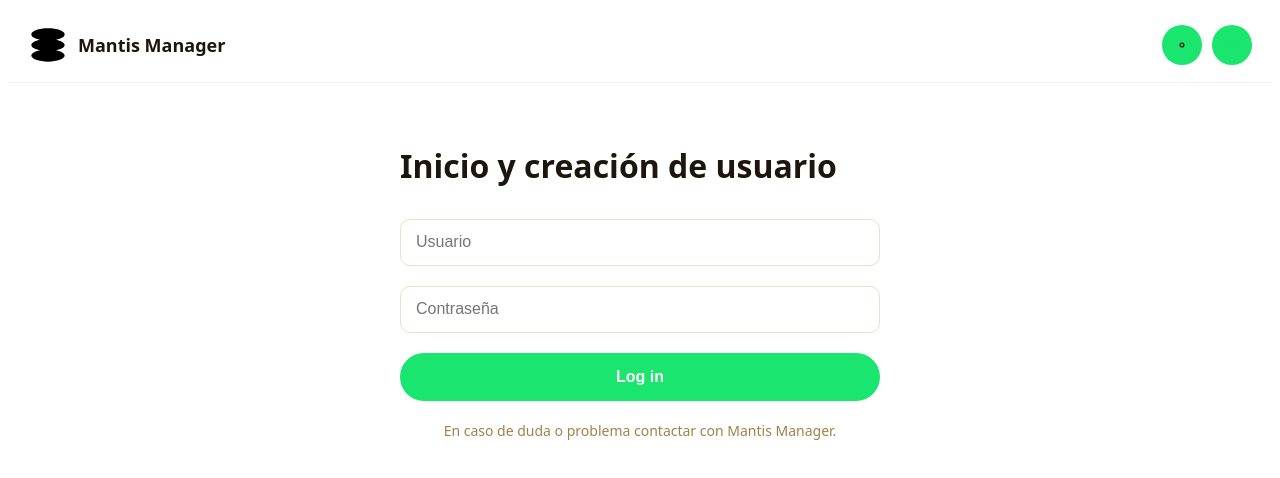
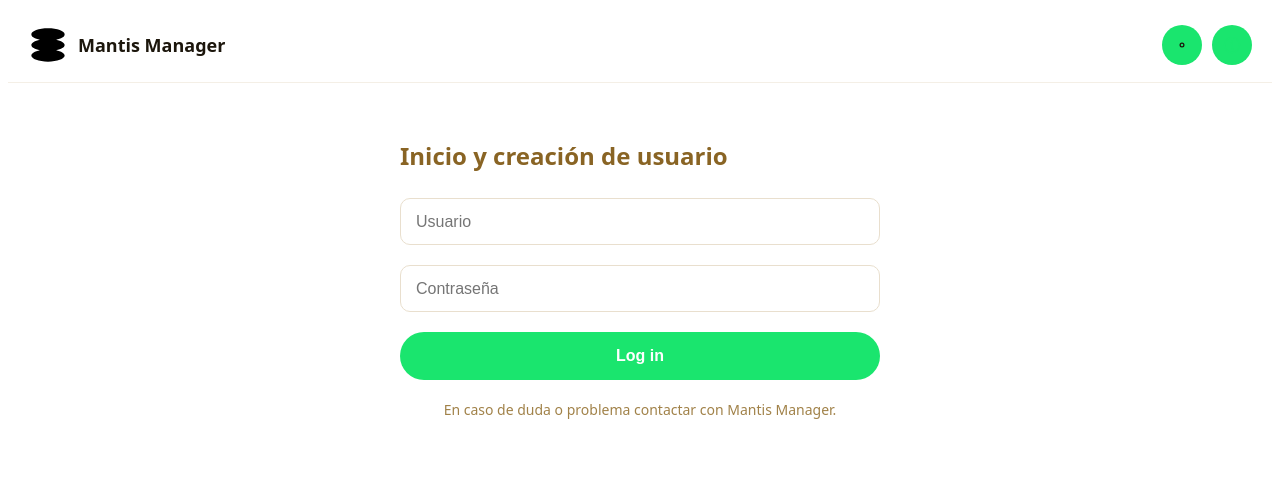
Before and after one commit to jmartinezgr/Mantis-Manager, a React (Vite) app in the folder client/Electron-interface/src/renderer/: page / in a window 1280 px wide. Shown: the top 478 px of the page. Built offline with nearby package versions, Linux system fonts and the light colour scheme.

Commit message:
eat(login): Añadir estados y lógica al componente de login
- Implementada la gestión de estados para los campos de usuario y contraseña
- Añadida lógica para la validación del formulario y manejo de errores
- Configurada la funcionalidad para el envío de datos del formulario

```diff
--- a/client/Electron-interface/src/renderer/src/components/login/login.css
+++ b/client/Electron-interface/src/renderer/src/components/login/login.css
@@ -54,8 +54,8 @@
   }
 
   .login-form__title {
-    color: #1C160C;
-    font-size: 32px;
+    color: hsl(38, 58%, 34%);
+    font-size: 24px;
     font-weight: bold;
     padding-bottom: 10px;
   }
--- a/client/Electron-interface/src/renderer/src/components/login/login.jsx
+++ b/client/Electron-interface/src/renderer/src/components/login/login.jsx
@@ -1,14 +1,29 @@
+// src/components/Login.jsx
+
 import React from 'react';
 import Header from './header';
 import LoginForm from './loginForm';
-import './login.css'; // Asegúrate de importar el archivo CSS aquí
+import './login.css';
+import { login } from '../../../../service/auhtService';
 
 const Login = () => {
+  // Función para manejar el proceso de login simulado
+  const handleLogin = async (username, password) => {
+    try {
+      const data = await login(username, password); // Llama a la función simulada
+      alert(data.message); // Muestra un mensaje de éxito
+      console.log('Datos recibidos:', data);
+      // Aquí podrías simular acciones como redirigir al usuario
+    } catch (error) {
+      alert(error.message); // Muestra un mensaje de error simulado
+    }
+  };
+
   return (
     <div className="login-container">
       <Header />
       <div className="login-content">
-        <LoginForm />
+        <LoginForm onLogin={handleLogin} />
       </div>
     </div>
   );
--- a/client/Electron-interface/src/renderer/src/components/login/loginForm.jsx
+++ b/client/Electron-interface/src/renderer/src/components/login/loginForm.jsx
@@ -1,16 +1,30 @@
-import React from 'react';
-import './login.css'; // Asegúrate de importar el archivo CSS
+// src/components/LoginForm.jsx
 
-const LoginForm = () => {
+import React, { useState } from 'react';
+import './login.css';
+
+const LoginForm = ({ onLogin }) => {
+  const [username, setUsername] = useState('');
+  const [password, setPassword] = useState('');
+
+  const handleSubmit = (event) => {
+    event.preventDefault();
+    if (username.trim() && password.trim()) {
+      onLogin(username, password); // Llama a la función de login simulada pasada como prop
+    } else {
+      alert('Por favor, ingresa usuario y contraseña.');
+    }
+  };
+
   return (
-    <div className="login-form">
-      <h1 className="login-form__title">
-        Inicio y creación de usuario
-      </h1>
+    <form className="login-form" onSubmit={handleSubmit}>
+      <h1 className="login-form__title">Inicio y creación de usuario</h1>
       <div className="login-form__input-group">
         <label className="login-form__label">
           <input
             placeholder="Usuario"
+            value={username}
+            onChange={(e) => setUsername(e.target.value)}
             className="login-form__input login-form__input--username"
           />
         </label>
@@ -20,17 +34,19 @@ const LoginForm = () => {
           <input
             placeholder="Contraseña"
             type="password"
+            value={password}
+            onChange={(e) => setPassword(e.target.value)}
             className="login-form__input login-form__input--password"
           />
         </label>
       </div>
-      <button className="login-form__button">
+      <button type="submit" className="login-form__button">
         Log in
       </button>
       <p className="login-form__footer">
         En caso de duda o problema contactar con Mantis Manager.
       </p>
-    </div>
+    </form>
   );
 };
 
--- /dev/null
+++ b/client/Electron-interface/src/service/auhtService.js
@@ -0,0 +1,15 @@
+// src/services/authService.js
+
+// Simular el proceso de autenticación
+export const login = async (username, password) => {
+    return new Promise((resolve, reject) => {
+      setTimeout(() => {
+        // Simulación de verificación de credenciales
+        if (username === 'admin' && password === '1234') {
+          resolve({ message: 'Inicio de sesión exitoso', user: { username: 'admin' } });
+        } else {
+          reject(new Error('Usuario o contraseña incorrectos'));
+        }
+      }, 1000); // Simula un retraso de 1 segundo
+    });
+  };
```
